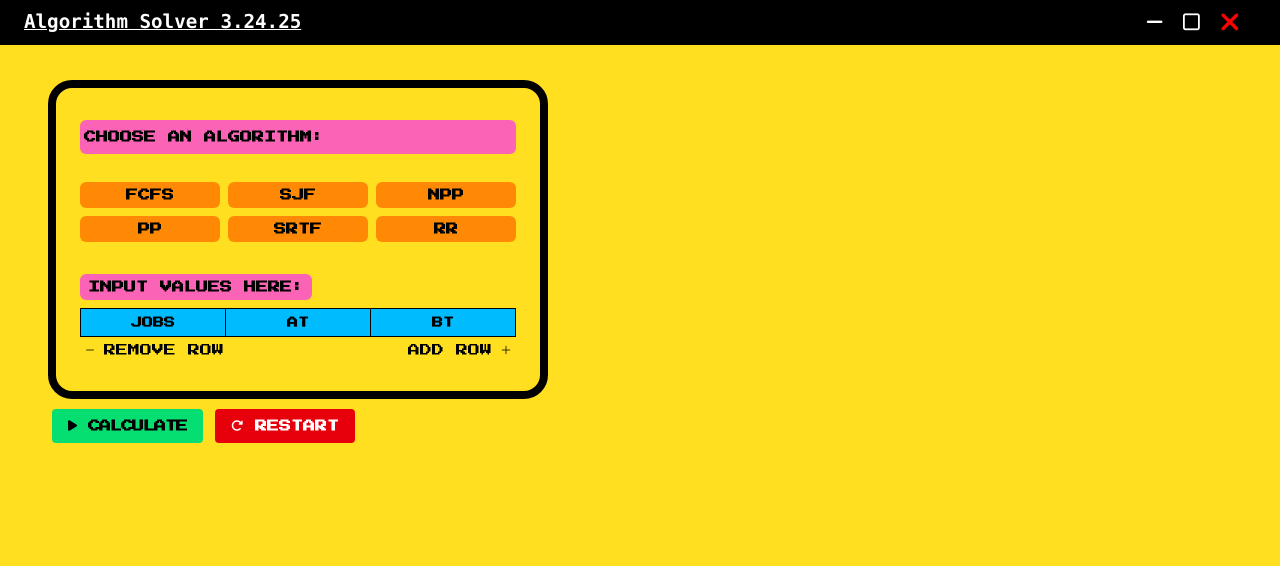
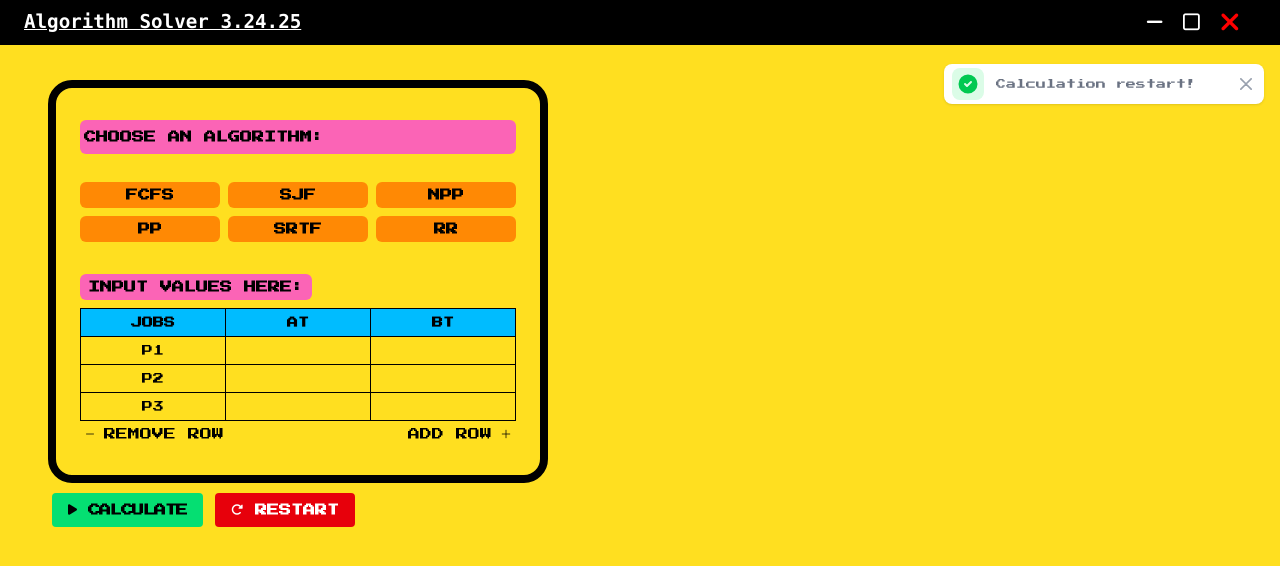
Before and after one commit to marcKevzzz/CPU-Scheduling-Calculator-Rhazel, a website with bundled scripts: page index.html in a window 1280 px wide. Both pictures are taken after a click on the button "RESTART". Built offline with nearby package versions, Linux system fonts and the light colour scheme.

Commit message:
Add files via upload

```diff
--- a/algorithms/render.js
+++ b/algorithms/render.js
@@ -395,7 +395,34 @@ export function renderTableHeader(tableSelector, algorithm) {
   headerHTML += `</tr>`;
   thead.innerHTML = headerHTML;
 }
+
 let processCounter = 4;
+
+export function resetUI(algorithm) {
+  ["head", "gbody", "tail", "queue", "turnaroundTable", "waitingTable"].forEach(
+    (id) => {
+      const el = document.getElementById(id);
+      if (el) el.innerHTML = "";
+    }
+  );
+
+  const tableBody = document.querySelector("#processTable tbody");
+  if (tableBody) tableBody.innerHTML = "";
+
+  processCounter = 1;
+
+  const algorithmSelector = document.getElementById("right-side");
+  if (algorithmSelector) {
+    algorithmSelector.classList.add("hide");
+  }
+
+  // Add back 3 rows
+  for (let i = 0; i < 3; i++) {
+    addRow("#processTable", algorithm, i === 0);
+  }
+
+  updateTableColumns(algorithm);
+}
 
 export function addRow(tableSelector, algorithm = "", isFirstRow = false) {
   const tableBody = document.querySelector(`${tableSelector} tbody`);
--- a/index.html
+++ b/index.html
@@ -355,7 +355,7 @@
       </div>
       <!-- Right side content -->
       <div
-        class="space-y-4 w-full flex flex-col sm:gap-[3rem] pt-[2.2rem] hide"
+        class="space-y-4 w-full flex flex-col sm:gap-[3rem] pt-[2.2rem]  hide" id="right-side"
         style="max-width: fit-content"
       >
         <!-- Timeline -->
--- a/script.js
+++ b/script.js
@@ -8,6 +8,7 @@ import {
   addRow,
   deleteRow,
   onAlgorithmChange,
+  resetUI,
 } from "./algorithms/render.js";
 
 import { calculateFCFS } from "./algorithms/fcfs.js";
@@ -18,7 +19,6 @@ import { calculateSRTF } from "./algorithms/srtf.js";
 import { calculatePP } from "./algorithms/pp.js";
 
 function scheduleAndRender(algorithm, options = {}, mode) {
-  resetUI();
   const { processes, timeQuantum } = getProcessData("#processTable", mode);
   if (!processes || !processes.length) return;
 
@@ -39,9 +39,6 @@ function scheduleAndRender(algorithm, options = {}, mode) {
     console.error("Error during scheduling or rendering:", error);
   }
 }
-
-let algorithmValue = "";
-const radioButtons = document.querySelectorAll("input[type='radio']");
 
 export function updateTableColumns(selectedValue) {
   const table = document.getElementById("processTable");
@@ -99,7 +96,8 @@ export function updateTableColumns(selectedValue) {
     headerRow.appendChild(tqHeader);
   }
 }
-
+let algorithmValue = "";
+const radioButtons = document.querySelectorAll("input[type='radio']");
 radioButtons.forEach((radio) => {
   radio.addEventListener("change", () => {
     updateTableColumns(radio.value);
@@ -154,14 +152,14 @@ function validateTableInputs(algorithm, options = {}, mode) {
   scheduleAndRender(algorithm, options, mode);
 }
 
-function resetUI() {
-  ["head", "gbody", "tail", "queue", "turnaroundTable", "waitingTable"].forEach(
-    (id) => {
-      const el = document.getElementById(id);
-      if (el) el.innerHTML = "";
-    }
-  );
-}
+// function resetUIS() {
+//   ["head", "gbody", "tail", "queue", "turnaroundTable", "waitingTable"].forEach(
+//     (id) => {
+//       const el = document.getElementById(id);
+//       if (el) el.innerHTML = "";
+//     }
+//   );
+// }
 
 document.addEventListener("DOMContentLoaded", function () {
   const addRowBtn = document.getElementById("addRow");
@@ -174,15 +172,7 @@ document.addEventListener("DOMContentLoaded", function () {
   const clearBtn = document.getElementById("clear");
   if (clearBtn) {
     clearBtn.addEventListener("click", () => {
-      resetUI();
-
-      // Clear process table rows except header
-      const tableBody = document.querySelector("#processTable tbody");
-      if (tableBody) {
-        tableBody.innerHTML = "";
-      }
-
-      // Reset algorithm value and radio buttons
+      // Reset algorithm value and radio buttons FIRST
       algorithmValue = "";
       document.querySelectorAll("input[type='radio']").forEach((radio) => {
         radio.checked = false;
@@ -195,8 +185,9 @@ document.addEventListener("DOMContentLoaded", function () {
         selectLbl.classList.add("hide");
       }
 
-      // Remove Priority and Time Quantum columns
-      updateTableColumns(""); // force cleanup
+      // THEN reset UI (now that algorithmValue is cleared or defaulted)
+      resetUI(algorithmValue);
+      showToast("Calculation restart!", true);
     });
   }
 
@@ -286,7 +277,7 @@ document.addEventListener("DOMContentLoaded", function () {
 
 let toastTimeout;
 
-function showToast(message, bool = false) {
+export function showToast(message, bool = false) {
   const toastLbl = document.getElementById("toastLbl");
   const toast = document.getElementById("toast-danger");
   if (bool) {
```
